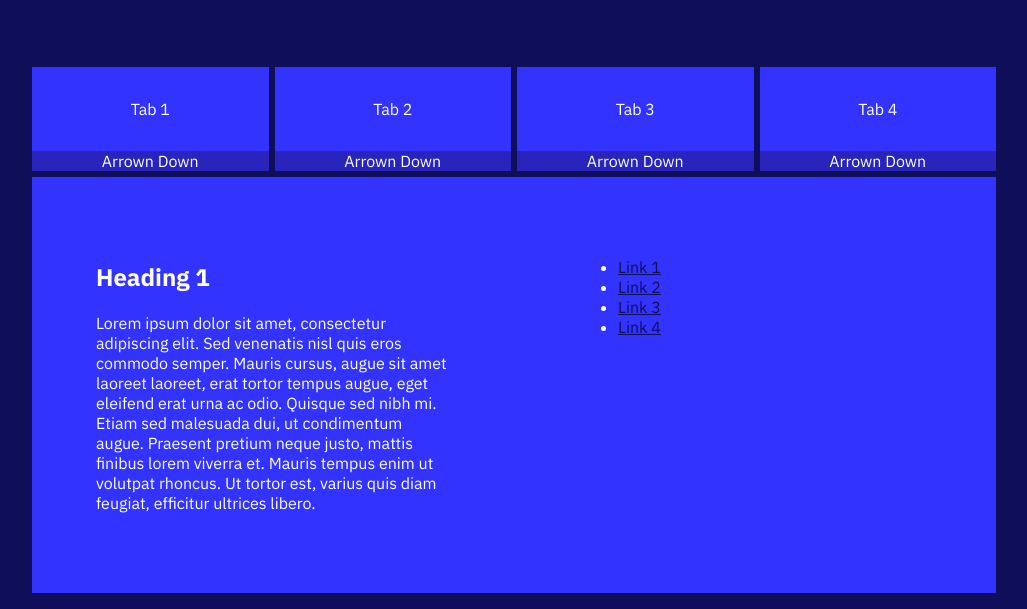
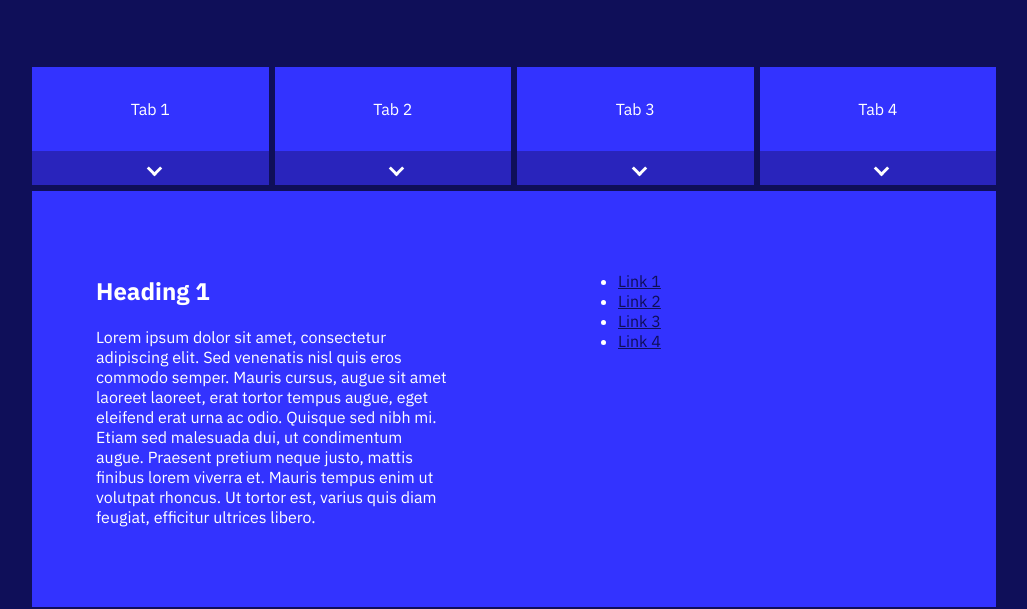
Before and after one commit to markifornia/projects, a PHP site: page /login/front-end/dynamic-tabs/jquery/index.html in a window 1280 px wide. Shown: the top 609 px of the page, without its empty margins (126-1153 px from the left). Run offline with PHP 8.4, Linux system fonts and the light colour scheme.

Commit message:
fix: increase height on tab hover

```diff
--- a/front-end/dynamic-tabs/jquery/css/style.css
+++ b/front-end/dynamic-tabs/jquery/css/style.css
@@ -53,22 +53,38 @@ a {
     background-color: #33f;
 }
 
-.tab span.tab-title {
-    padding: 2em;
-    background-color: #33f;
-    color: #fff;
-}
-
 .tab span {
     display: block;
     background: #2924BC;
     color: #ffffff;
 }
 
-.tab.active {
-    background-color: #cccccc;
+.tab span.tab-title {
+    position: relative;
+    top: 0;
+    left: 0;
+    padding: 2em;
+    background-color: #33f;
+    color: #fff;
 }
 
-.tab:hover {
-    background-color: #aaaaaa;
+.tab span.tab-title:hover {
+    top: -10px;
 }
+
+.tab span.tab-arrow {
+    padding: 7px 0;
+}
+
+.tab i.arrow-down {
+    position: relative;
+    content: "";
+    display: inline-block;
+    width: 8px;
+    height: 8px;
+    border-right: 0.2em solid #ffffff;
+    border-top: 0.2em solid #ffffff;
+    transform: rotate(135deg);
+    margin-right: 0.5em;
+    margin-left: 1.0em;
+}
--- a/front-end/dynamic-tabs/jquery/index.html
+++ b/front-end/dynamic-tabs/jquery/index.html
@@ -13,25 +13,25 @@
             <li>
                 <a data-tab-target="#tab-1" class="tab active">
                     <span class="tab-title">Tab 1</span>
-                    <span>Arrown Down</span>
+                    <span class="tab-arrow"><i class="arrow-down"></i></span>
                 </a>
             </li>
             <li>
                 <a data-tab-target="#tab-2" class="tab">
                     <span class="tab-title">Tab 2</span>
-                    <span>Arrown Down</span>
+                    <span class="tab-arrow"><i class="arrow-down"></i></span>
                 </a>
             </li>
             <li>
                 <a data-tab-target="#tab-3" class="tab">
                     <span class="tab-title">Tab 3</span>
-                    <span>Arrown Down</span>
+                    <span class="tab-arrow"><i class="arrow-down"></i></span>
                 </a>
             </li>
             <li>
                 <a data-tab-target="#tab-4" class="tab">
                     <span class="tab-title">Tab 4</span>
-                    <span>Arrown Down</span>
+                    <span class="tab-arrow"><i class="arrow-down"></i></span>
                 </a>
             </li>
         </ul>
@@ -96,6 +96,7 @@
     </div>
 
     <!-- Scripts -->
+    <script src="https://cdnjs.cloudflare.com/ajax/libs/jquery/3.6.0/jquery.min.js" integrity="sha512-894YE6QWD5I59HgZOGReFYm4dnWc1Qt5NtvYSaNcOP+u1T9qYdvdihz0PPSiiqn/+/3e7Jo4EaG7TubfWGUrMQ==" crossorigin="anonymous" referrerpolicy="no-referrer"></script>
     <script src="scripts/script.js"></script>
     </body>
 </html>
--- a/front-end/dynamic-tabs/jquery/scripts/script.js
+++ b/front-end/dynamic-tabs/jquery/scripts/script.js
@@ -1,6 +1,10 @@
 /**
- * Jquery version 3.6.0
+ * jQuery version 3.6.0
  */
+
+(function($) {
+
+    $(document).ready(function() {
 
         const tabs = document.querySelectorAll('[data-tab-target]');
         const tabContents = document.querySelectorAll('[data-tab-content]');
@@ -21,3 +25,18 @@ tabs.forEach(tab => {
                 target.classList.add('active');
             });
         });
+
+        const boxHeight = $(".tab").height();
+        $(".tab").mouseenter(function(){
+            $(this).animate({
+                //paddingTop: "10px"
+            });
+        }).mouseleave(function(){
+            $(this).animate({
+                height: boxHeight
+            });
+        });
+
+    });
+
+}(jQuery));
```
Lines whose indentation alone changed are shown as unchanged.
